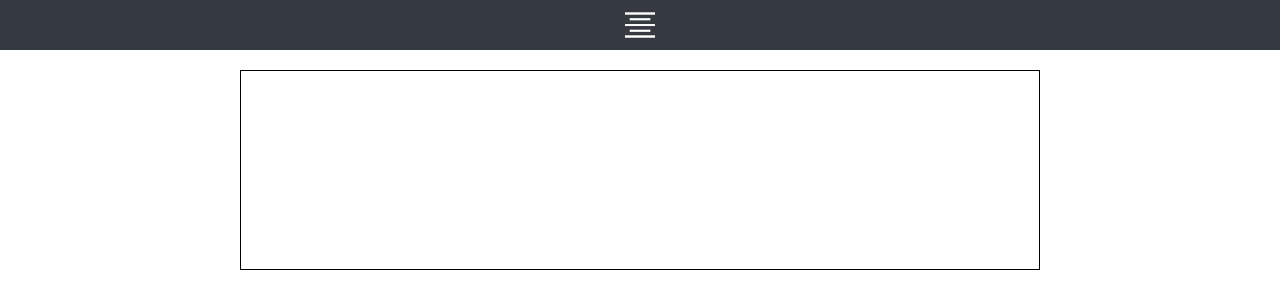
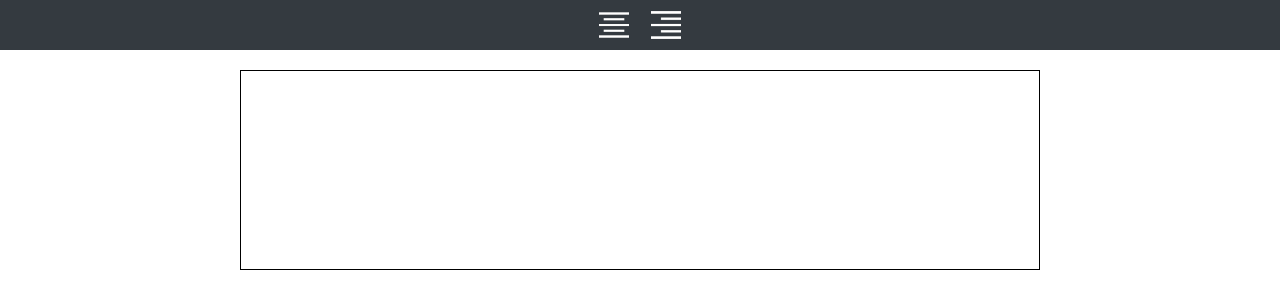
Before and after one commit to SanthushyaaJayathilleka/new-editor, a plain HTML site: page index.html in a window 1280 px wide. Drawn offline with nearby package versions, Linux system fonts and the light colour scheme.

Commit message:
this is right alignment

```diff
--- a/index.html
+++ b/index.html
@@ -55,7 +55,9 @@
             <button class="center" onclick="center()">
                 <img src="Resources/center.png" width="30">
             </button>
-
+            <button class="right" onclick="right()">
+                <img src="Resources/right.png" width="30">
+            </button>
 
 
 
```
